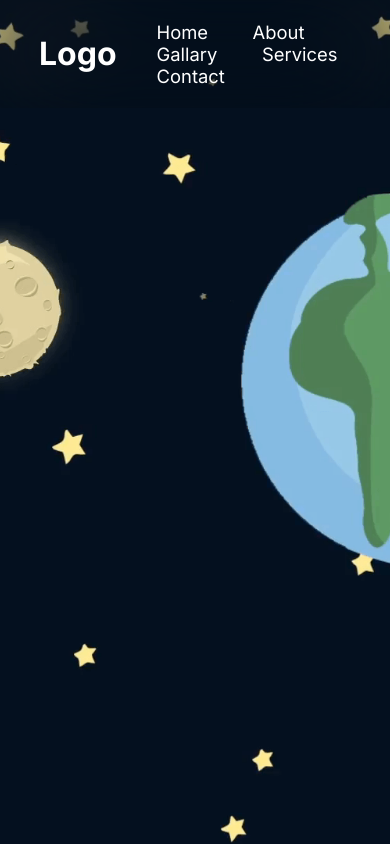
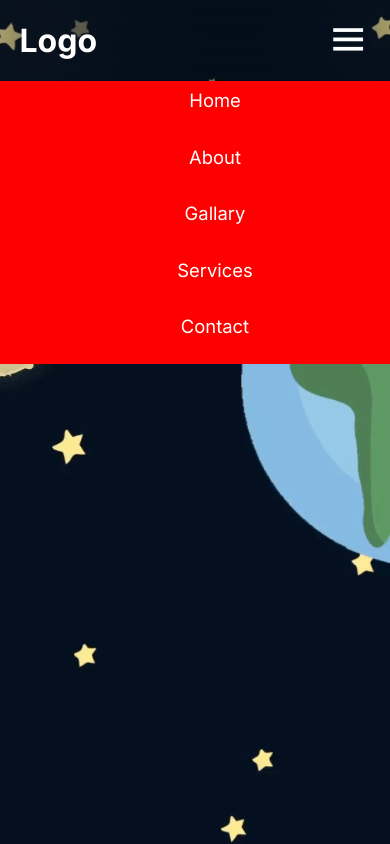
Before and after one commit to Ryans-Kode/Responsive-Navbar-and-Footer-, a plain HTML site: page index.html in a window 390 px wide. Drawn offline with nearby package versions, Linux system fonts and the light colour scheme.

Commit message:
flex_way

```diff
--- a/style.css
+++ b/style.css
@@ -9,6 +9,7 @@
 body {
   min-height: 100vh;
   background: url('wallpaper.png') no-repeat;
+  -webkit-background-size: cover;
   background-size: cover;
   background-position: center;
 }
@@ -35,9 +36,7 @@ body {
   font-weight: 700;
 }
 
-.icons i {
-  display: none;
-}
+
 .navbar a {
   font-size: 1.15rem;
   color: #fff;
@@ -45,3 +44,48 @@ body {
   font-weight: 500;
   margin-left: 2.5rem;
 }
+
+.icons {
+  position: absolute;
+  right: 5%;
+
+  font-size: 2.8rem;
+  color: #fff;
+  cursor: pointer;
+  display: none;
+}
+
+@media (max-width: 822px) {
+  .header {
+    padding: 1.3rem 5%;
+  }
+
+@media (max-width: 700px) {
+    .icons {
+      display: inline-flex;
+    }
+    .navbar {
+      display: flex;
+      flex-direction: column;
+      justify-content: center;
+      align-items:stretch;
+      position: absolute;
+      top:100%;
+      background-color: red;
+      left:0;
+      width: 100%;
+      height: 17.7rem;
+
+    }
+
+    .navbar a {
+      padding-top: .45em;
+      text-align: center;
+      height: 100%;
+
+    }
+  }
+
+
+
+}
```
